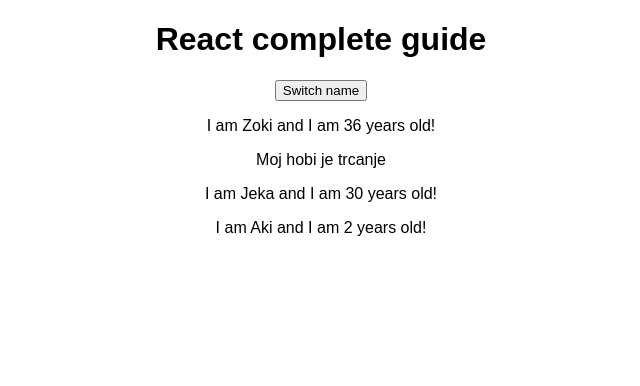
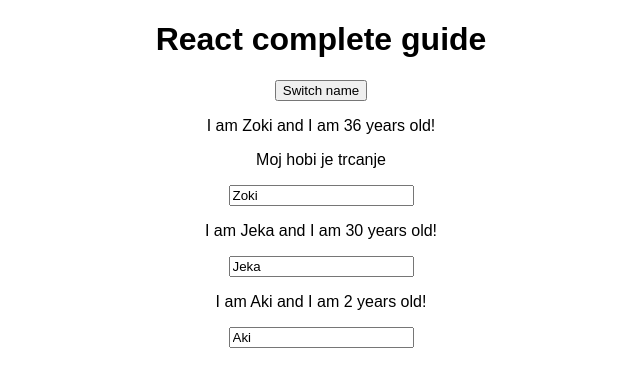
Before and after one commit to zmarkoni/react-the-complete-guide, a React (Create React App) app: page / in a window 1280 px wide. Shown: the top 386 px of the page, without its empty margins (319-959 px from the left). Built offline with nearby package versions, Linux system fonts and the light colour scheme.

Commit message:
Passing Method References 2 way baiding with input

```diff
--- a/src/App.js
+++ b/src/App.js
@@ -8,9 +8,9 @@
 
     state = {
         persons: [
-            { name: 'Zoki', age: 36 },
-            { name: 'Jeka', age: 30 },
-            { name: 'Aki', age: 2 }
+            {name: 'Zoki', age: 36},
+            {name: 'Jeka', age: 30},
+            {name: 'Aki', age: 2}
         ]
     };
 
@@ -27,17 +27,30 @@
         )
     };
 
+    nameChangeHandler = (event) => {
+        this.setState(
+            {
+                persons: [
+                    {name: 'Zoran', age: 36},
+                    {name: event.target.value, age: 31},
+                    {name: 'Aki', age: 2}
+                ]
+            }
+        )
+    };
+
     render() {
         return (
             <div className="App">
                 <h1>React complete guide</h1>
                 <button onClick={() => this.switchNameHandler('Zoran')}>Switch name</button>
                 <Person
+                    customClick={this.switchNameHandler.bind(this, 'Zokiiii!!!')}
                     name={this.state.persons[0].name}
                     age={this.state.persons[0].age}
-                    >Moj hobi je trcanje</Person>
+                >Moj hobi je trcanje</Person>
                 <Person
-                    click={this.switchNameHandler.bind(this, 'Zoran!!!')} // more click
+                    changeOnInput={this.nameChangeHandler}
                     name={this.state.persons[1].name}
                     age={this.state.persons[1].age}/>
                 <Person
--- a/src/Person/Person.js
+++ b/src/Person/Person.js
@@ -3,10 +3,11 @@
 const person = ( props ) => {
     return (
         <div>
-            <p onClick={props.click}>
+            <p onClick={props.customClick}>
                 I am {props.name} and I am {props.age} years old!
             </p>
             <p>{props.children}</p>
+            <input type="text" onChange={props.changeOnInput} value={props.name} />
         </div>
     )
 }
```
